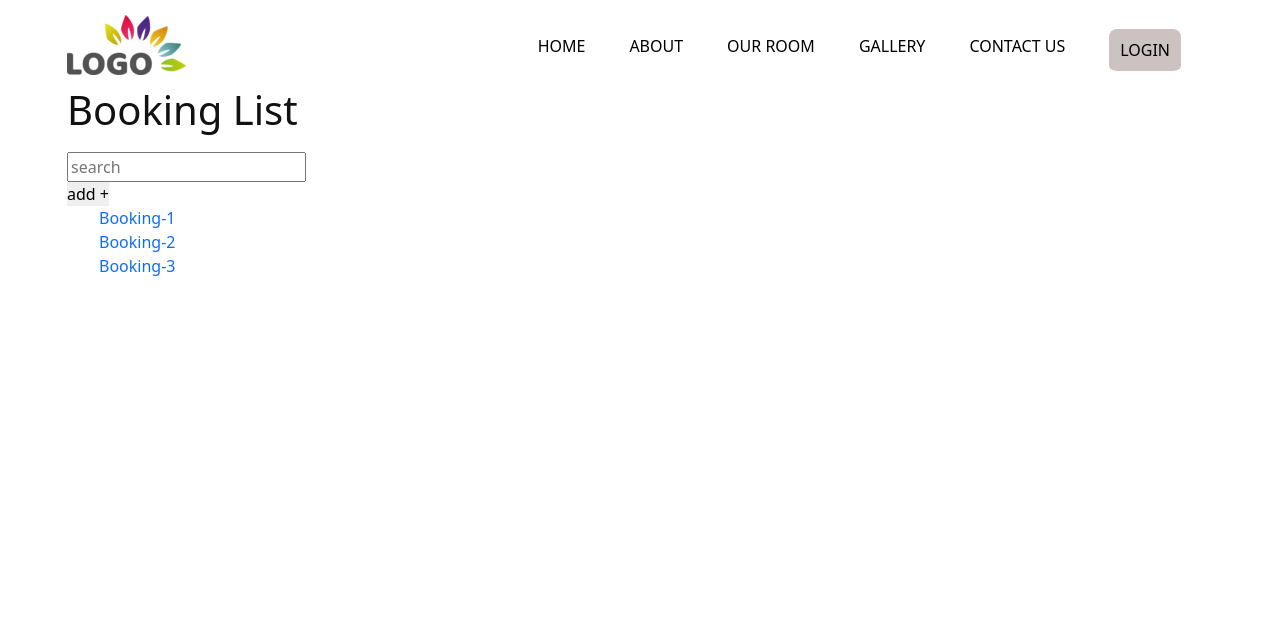
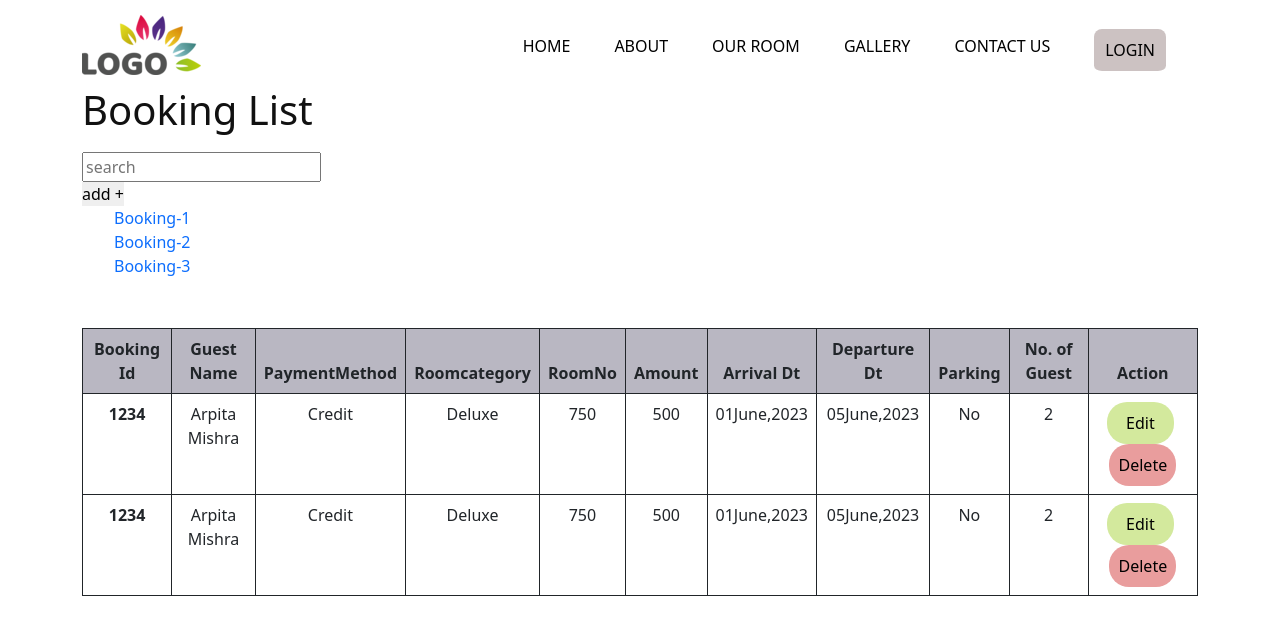
Before and after one commit to mishrarpita321/HotelManagementProject, a Next.js app: page /admin/booking in a window 1280 px wide. Shown: the top 634 px of the page. Built offline with nearby package versions, Linux system fonts and the light colour scheme; no server answers.

Commit message:
admin changes

```diff
--- a/src/pages/admin/booking/index.js
+++ b/src/pages/admin/booking/index.js
@@ -47,7 +47,57 @@ export default function Categories() {
                     })}
                 </ul>
 
-
+                <table className="table table-bordered table-hover transaction">
+                    <thead className="thead-dark">
+                        <tr style={{ backgroundColor: "#38325059" }}>
+                            <th scope="col">Booking Id</th>
+                            <th scope="col">Guest Name</th>
+                            <th scope="col">PaymentMethod</th>
+                            <th scope="col">Roomcategory</th>
+                            <th scope="col">RoomNo</th>
+                            <th scope="col">Amount</th>
+                            <th scope="col">Arrival Dt</th>
+                            <th scope="col">Departure Dt</th>
+                            <th scope="col">Parking</th>
+                            <th scope="col">No. of Guest</th>
+                            <th scope="col">Action</th>
+                        </tr>
+                    </thead>
+                    <tbody>
+                        <tr>
+                            <th scope="row">1234</th>
+                            <td>Arpita Mishra</td>
+                            <td>Credit</td>
+                            <td>Deluxe</td>
+                            <td>750</td>
+                            <td>500</td>
+                            <td>01June,2023</td>
+                            <td>05June,2023</td>
+                            <td>No</td>
+                            <td>2</td>
+                            <td>
+                                <button className="edit">Edit</button>
+                                <button className="delete">Delete</button>
+                            </td>
+                        </tr>
+                        <tr>
+                            <th scope="row">1234</th>
+                            <td>Arpita Mishra</td>
+                            <td>Credit</td>
+                            <td>Deluxe</td>
+                            <td>750</td>
+                            <td>500</td>
+                            <td>01June,2023</td>
+                            <td>05June,2023</td>
+                            <td>No</td>
+                            <td>2</td>
+                            <td>
+                                <button className="edit">Edit</button>
+                                <button className="delete">Delete</button>
+                            </td>
+                        </tr>
+                    </tbody>
+                </table>
                 <NoCloseModal show={showAddDialog} onHide={() => { setShowAddDialog(false) }}>
                     <AddCategoryDialog />
                 </NoCloseModal>
--- a/styles/globals2.css
+++ b/styles/globals2.css
@@ -154,8 +154,8 @@
      box-sizing: border-box !important;
 }
 
-.container {
-     max-width: 1170px !important;
+ .bookDetail .container {
+     max-width: 1140px !important;
 }
 
 html {
@@ -1224,7 +1224,7 @@ ul.social_icon li a:hover {
 
 .guestForm {
      background-color: rgb(195 184 210 / 30%);
-     padding: 20px;
+     padding: 13px;
      border-radius: 5px;
      width: fit-content;
      margin-top: 20px !important;
@@ -1285,14 +1285,36 @@ ul.social_icon li a:hover {
      width: fit-content !important;
      margin-top: 10px !important;
 }
-.priceRow{
+
+.priceRow {
      border-bottom: 1px solid #90959a;
      padding: 4px;
      background-color: antiquewhite;
 }
-.priceAlign{
+
+.priceAlign {
      text-align: center !important;
 }
-.containerPrice{
+
+.containerPrice {
      margin: 20px 0 20px 0;
 }
+
+.transaction {
+     text-align: center;
+     margin: 50px 0 0 0;
+     border: 1px solid !important;
+}
+
+.edit,
+.delete {
+     margin-right: 5px;
+     padding: 9px;
+     border-radius: 20px;
+     width: 67px;
+     background-color: #d3e99d;
+}
+.delete{
+     margin-right: 0px;
+     background-color: #e99d9d
+}
```
Also changed, not shown: src/pages/admin/finance/index.js (added, +64 -0 lines), src/pages/admin/room/index.jsx (+47 -0 lines), src/pages/booking-detail/index.js (+12 -10 lines).
